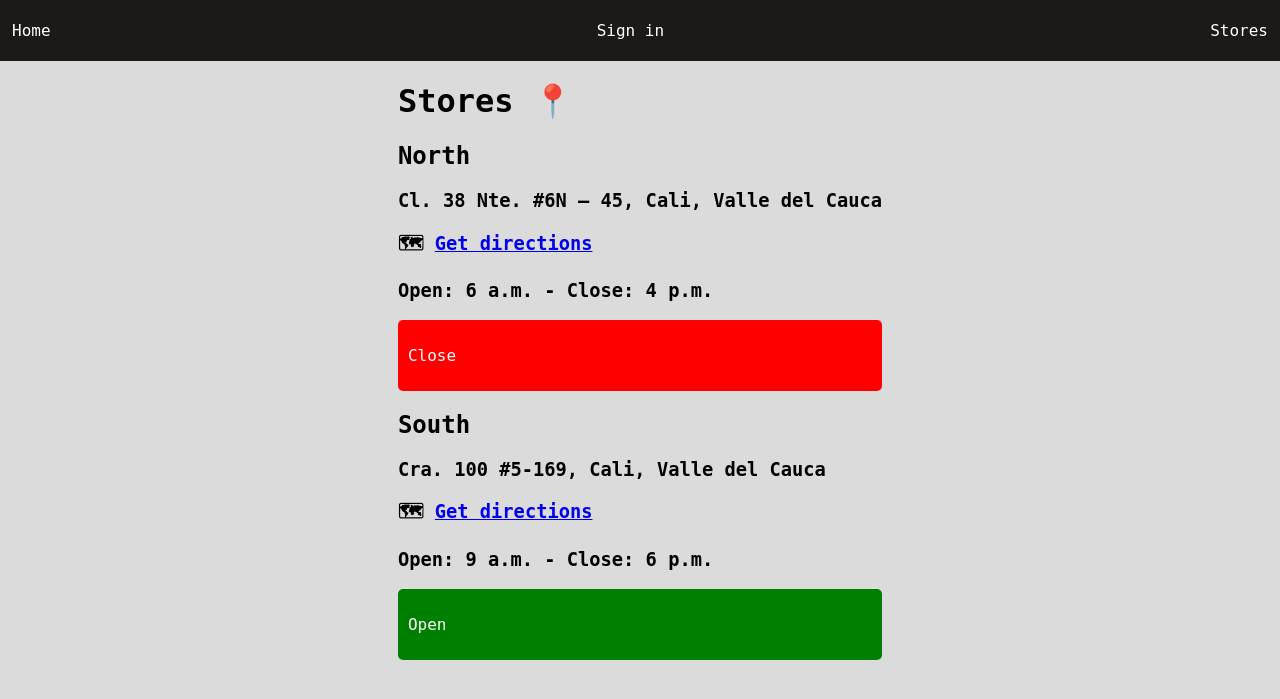
After one commit to FELIPE8976/Sistema-Venta-Django, a Django app: page /sedes/ in a window 1280 px wide. The commit adds this page. Shown: the top 699 px of the page. Run offline with Django 5.2, Linux system fonts and the light colour scheme.

Commit message:
Pagina de Sedes

```diff
--- a/login/templates/layouts/base.html
+++ b/login/templates/layouts/base.html
@@ -45,6 +45,9 @@
             <li>
                 <a href="{% url 'signin' %}">Sign in</a>
             </li>
+            <li>
+                <a href="{% url 'sedes' %}">Stores</a>
+            </li>
             {% endif %}
 
         </ul>
--- /dev/null
+++ b/ventas/templates/comprar/sedes.html
@@ -0,0 +1,36 @@
+{% extends 'layouts/base.html' %}
+{% block content %}
+
+<div class="signin">
+
+    <h1>Stores 📍</h1>
+
+    {% for sede in sedes %}
+        <h2>{{ sede.nombre }}</h2>
+        <h3>{{ sede.direccion}}</h3>
+        <h3>🗺 <a href="{{ sede.link }}" target="_blank">Get directions</a></h3>
+        <h3>Open: {{sede.hora_apertura}} - Close: {{sede.hora_cierre}}</h3>
+        <div class="{% if sede.estado == 'Open' %}abierto{% else %}cerrado{% endif %}">
+            <p>{{ sede.estado }}</p>
+        </div>
+    {% endfor %}
+
+</div>
+
+<style>
+    .abierto {
+        background-color: green;
+        color: white;
+        padding: 10px;
+        border-radius: 5px;
+    }
+
+    .cerrado {
+        background-color: red;
+        color: white;
+        padding: 10px;
+        border-radius: 5px;
+    }
+</style>
+
+{% endblock %}
--- a/ventas/urls.py
+++ b/ventas/urls.py
@@ -11,4 +11,5 @@ urlpatterns = [
    path('all_products/', views.all_products, name='all_products'),
    path('carrito/', views.carrito, name='carrito'),
    path('agregar_producto_carrito/', views.agregar_producto_carrito),
+   path('sedes/', views.sedes, name='sedes')
 ]
--- a/ventas/views.py
+++ b/ventas/views.py
@@ -8,6 +8,7 @@ from reportlab.lib import colors
 from reportlab.lib.pagesizes import letter
 from reportlab.platypus import SimpleDocTemplate, Table, TableStyle, Paragraph
 from reportlab.lib.styles import getSampleStyleSheet
+from datetime import datetime, timedelta, time
 
 
 # def index(request):
@@ -111,3 +112,17 @@ def agregar_producto_carrito(request):
          product.save()
       return redirect('all_products')
    return render(request, 'comprar/all_products.html')
+
+def sedes(request):
+   sedes = [
+        {'nombre': 'North', 'direccion' : 'Cl. 38 Nte. #6N – 45, Cali, Valle del Cauca', 'hora_apertura': time(6, 0), 'hora_cierre': time(16, 0), 'link' : 'https://www.google.com/maps/dir//Centro+Comercial+Chipichape,+Cl.+38+Nte.+%236N+–+45,+Cali,+Valle+del+Cauca/@3.4742296,-76.5320935,17z/data=!4m12!1m2!2m1!1schipichape+maps!4m8!1m0!1m5!1m1!1s0x8e30a618c17d3bf7:0x516c5b91fa92e1b9!2m2!1d-76.5278784!2d3.4760132!3e2?entry=ttu'},
+        {'nombre': 'South', 'direccion' : 'Cra. 100 #5-169, Cali, Valle del Cauca', 'hora_apertura': time(9, 0), 'hora_cierre': time(18, 0), 'link' : 'https://www.google.com/maps/dir//Unicentro+Cali,+Carrera+100,+Las+Vegas,+Cali,+Valle+del+Cauca/@3.374148,-76.5803696,13z/data=!3m1!4b1!4m9!4m8!1m0!1m5!1m1!1s0x8e30a17ab8179221:0xcfd9c65aada830d9!2m2!1d-76.5391697!2d3.3740632!3e2?entry=ttu'},
+    ]
+   hora_actual_colombia = datetime.utcnow() - timedelta(hours=5)
+   hora_actual_colombia = hora_actual_colombia.time()
+   for sede in sedes:
+        if sede['hora_apertura'] <= hora_actual_colombia <= sede['hora_cierre']:
+            sede['estado'] = "Open"
+        else:
+            sede['estado'] = "Close"
+   return render(request, 'comprar/sedes.html', {'sedes': sedes})
```
